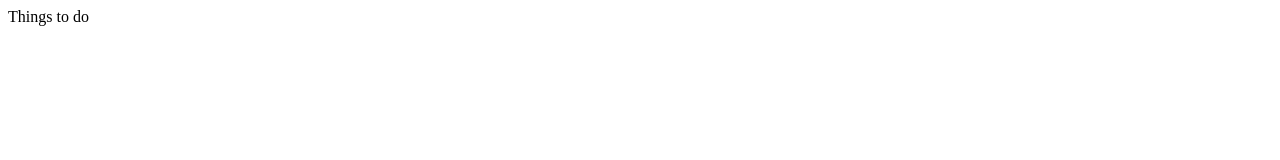
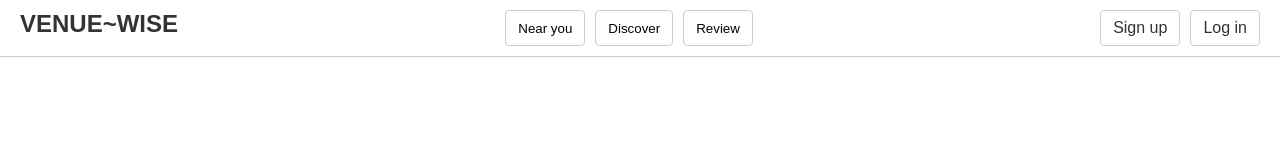
Before and after one commit to Fluffycoal/IT_project1, a plain HTML site: page things_to_do.html in a window 1280 px wide. Drawn offline with Linux system fonts and the light colour scheme.

Commit message:
adding the header/toplink to the Things To Do page

```diff
--- a/things_to_do.html
+++ b/things_to_do.html
@@ -1 +1,70 @@
-Things to do
+<!DOCTYPE html>
+<html lang="en">
+<head>
+<meta charset="UTF-8" />
+<meta name="viewport" content="width=device-width, initial-scale=1.0" />
+<title>Home Page</title>
+<style>
+  body {
+    font-family: Arial, sans-serif;
+    margin: 0;
+    padding: 0;
+  }
+  .header {
+    display: flex;
+    justify-content: space-between;
+    padding: 10px 20px;
+    background-color: #fff;
+    border-bottom: 1px solid #ccc;
+  }
+  .logo {
+    font-weight: bold;
+  }
+  .logo a {
+    text-decoration: none;
+    color: #333;
+    font-size: 24px;
+  }
+
+  .nav-buttons {
+    display: flex;
+    gap: 10px;
+  }
+  .nav-buttons button {
+    padding: 8px 12px;
+    border: 1px solid #ccc;
+    background-color: #fff;
+    border-radius: 4px;
+    cursor: pointer;
+  }
+
+  .auth-links {
+    display: flex;
+    gap: 10px;
+    margin-left: 20px;
+  }
+  .auth-links a {
+    text-decoration: none;
+    color: #333;
+    padding: 8px 12px;
+    border: 1px solid #ccc;
+    border-radius: 4px;
+  }
+</style>
+</head>
+<body>
+
+<div class="header">
+  <div class="logo"><a href="home.html">VENUE~WISE</a></div>
+  <div class="nav-buttons">
+    <button onclick="location.href='near_you.html'">Near you</button>
+    <button onclick="location.href='discover.html'">Discover</button>
+    <button onclick="location.href='review.html'">Review</button>
+  </div>
+  <div class="auth-links">
+    <a href="signup.html">Sign up</a>
+    <a href="login.html">Log in</a>
+  </div>
+</div>
+</body>
+</html>
```
